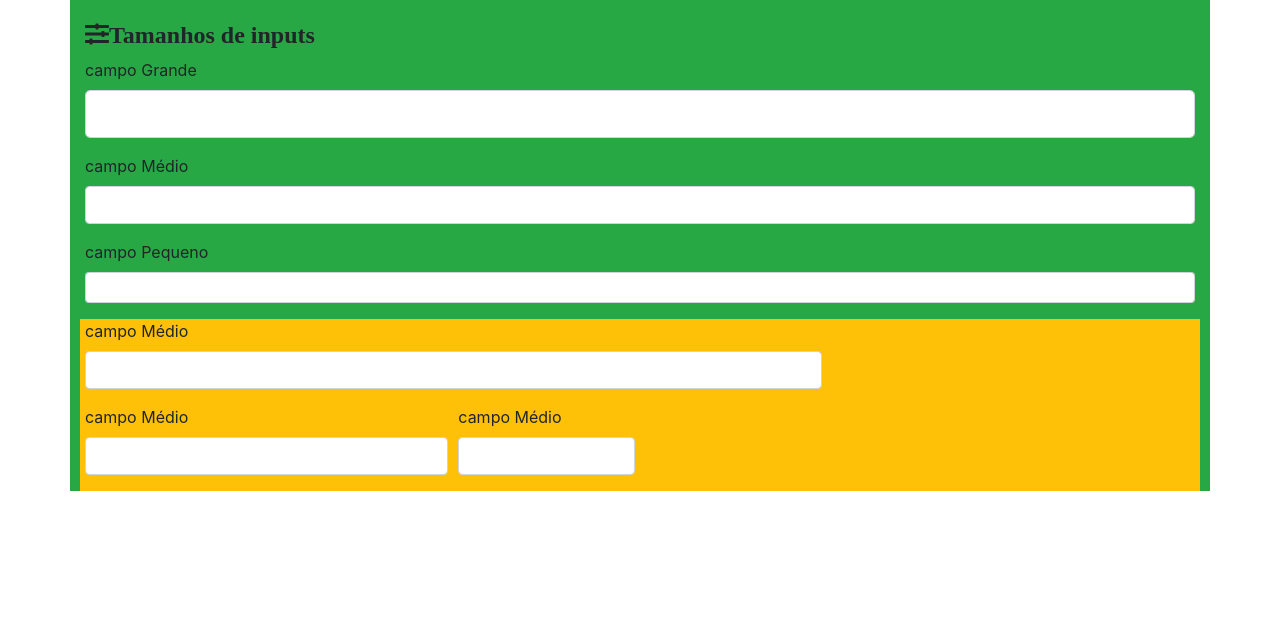
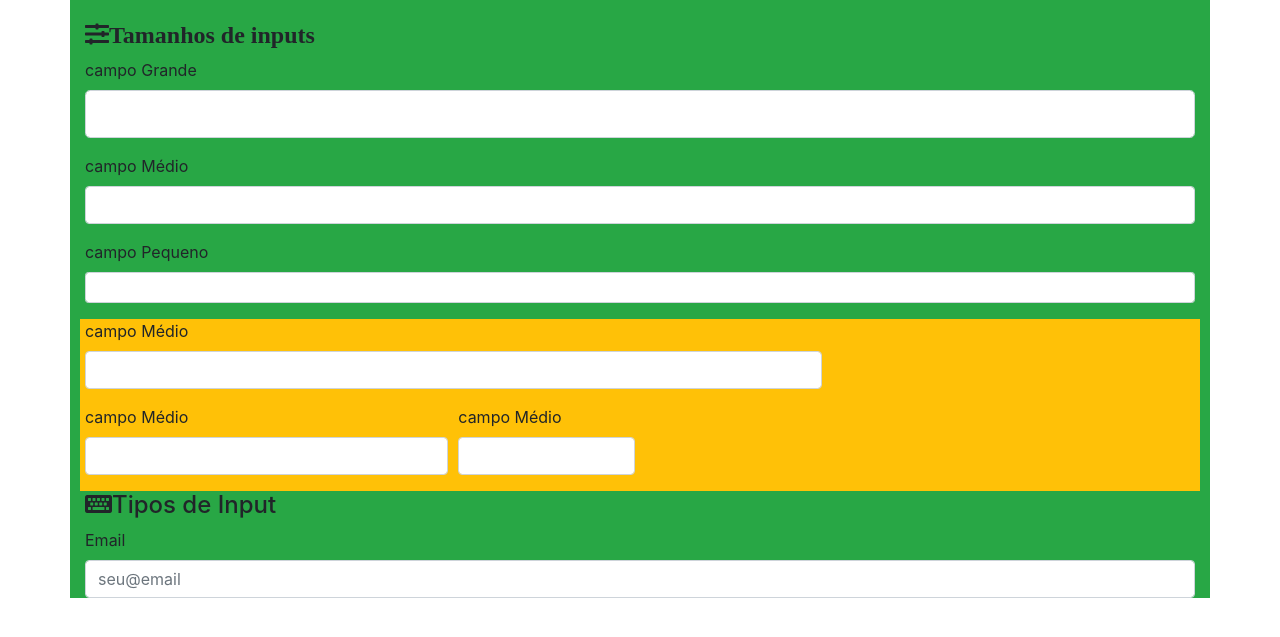
Before and after one commit to thauanyandrade-d/bootstrap, a plain HTML site: page aula04.html in a window 1280 px wide. Shown: the part 89-726 px from the top of the page. Drawn offline with nearby package versions, Linux system fonts and the light colour scheme.

Commit message:
Add files via upload

```diff
--- a/aula04.html
+++ b/aula04.html
@@ -58,6 +58,14 @@
                 <input type="text" class="form-control">
               </div>
              </div>
+              <!--Tipo de Input-->
+              <div class="form-section">
+                <h4><i class="fas fa-keyboard"></i>Tipos de Input</h4>
+                <div class="form-group">
+                  <label for="">Email</label>
+                  <input type="email" class="form-control" id="inputEmail" placeholder="seu@email">
+                </div>
+              </div>
 
 
             </div>
```
